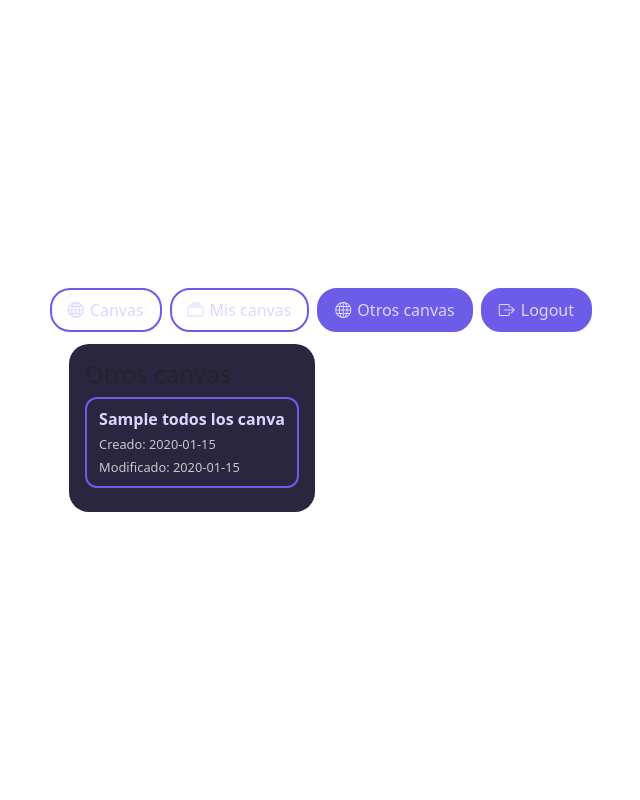
After one commit to pedroperezsaez/paintPractica-parte-2, a Spring app: template src/main/resources/templates/otros-canvas.html in a window 1280 px wide. The commit adds this page. Shown: the whole page, without its empty margins (448-1088 px from the left). Run offline with Thymeleaf, Linux system fonts and the light colour scheme; the template is opened without the code that fills it: most values are stand-ins (such as "Sample title", 1, 10 or a date in 2020); data that the repository does not hold is empty; some libraries are stand-ins or nearby versions.

Commit message:
cosas corregidas

```diff
--- a/src/main/java/com/paint/paintPrimeraPractica/Respository/CanvasRepoImpl.java
+++ b/src/main/java/com/paint/paintPrimeraPractica/Respository/CanvasRepoImpl.java
@@ -36,9 +36,7 @@ public class CanvasRepoImpl implements CanvasRepo {
     @Override
     public void eliminarCanvas(int id) {
         for (int i = 0; i < canvasList.size(); i++) {
-            if (canvasList.get(i).getId() == id) {
-                canvasList.remove(i);
-            }
+            canvasList.removeIf(canvas-> canvas.getId()==id);
         }
     }
 
--- /dev/null
+++ b/src/main/resources/templates/otros-canvas.html
@@ -0,0 +1,57 @@
+
+<!doctype html>
+<html lang="es" xmlns:th="http://www.w3.org/1999/xhtml">
+<head>
+    <meta charset="UTF-8" />
+    <meta name="viewport" content="width=device-width, initial-scale=1.0" />
+    <title>Otros canvas</title>
+
+    <link rel="stylesheet" th:href="@{/style.css}" />
+    <link href="https://cdn.jsdelivr.net/npm/bootstrap-icons@1.13.2/font/bootstrap-icons.min.css" rel="stylesheet" />
+    <link href="https://cdn.jsdelivr.net/npm/bootstrap@6.0.0-alpha.1/dist/css/bootstrap.min.css" rel="stylesheet" />
+</head>
+
+<body class="pagina-paint">
+
+    <nav class="d-flex justify-content-end align-items-center gap-2" id="navegacion">
+         <a
+    class="boton-nav "
+    id="boton-canvas"
+    th:href="@{/paint/}">
+    <i class="bi bi-globe"></i> Canvas
+</a>
+        <a class="boton-nav" th:href="@{/paint/mis-canvas}">
+            <i class="bi bi-collection"></i> Mis canvas
+        </a>
+
+        <a class="boton-nav activa" th:href="@{/paint/otros-canvas}">
+            <i class="bi bi-globe"></i> Otros canvas
+        </a>
+
+        <form method="post" th:action="@{/logout}">
+            <button class="boton-nav activa" type="submit">
+                <i class="bi bi-box-arrow-right"></i> Logout
+            </button>
+        </form>
+    </nav>
+
+    <div class="panel" id="lista-canvas">
+        <h4 class="titulo-lista">Otros canvas</h4>
+
+        <a class="menu-item lista-canvas d-flex flex-column"
+           th:each="canva : ${todosLosCanvas}"
+           th:href="@{'/paint/' + ${canva.id}}">
+
+            <span class="nombre-canvas"
+                  th:text="${canva.nombre}">Nombre canvas</span>
+
+            <span class="fecha-canvas"
+                  th:text="'Creado: ' + ${canva.fechaCreacion}">Creado</span>
+
+            <span class="fecha-canvas"
+                  th:text="'Modificado: ' + ${canva.fechaModificacion}">Modificado</span>
+        </a>
+    </div>
+
+</body>
+</html>
```
Also changed, not shown: src/main/java/com/paint/paintPrimeraPractica/controller/CanvasController.java (+18 -0 lines), src/main/resources/templates/mis-canvas.html (added, +61 -0 lines), src/main/resources/templates/paint.html (+12 -48 lines), src/main/resources/static/lista-canvas.css (added).
